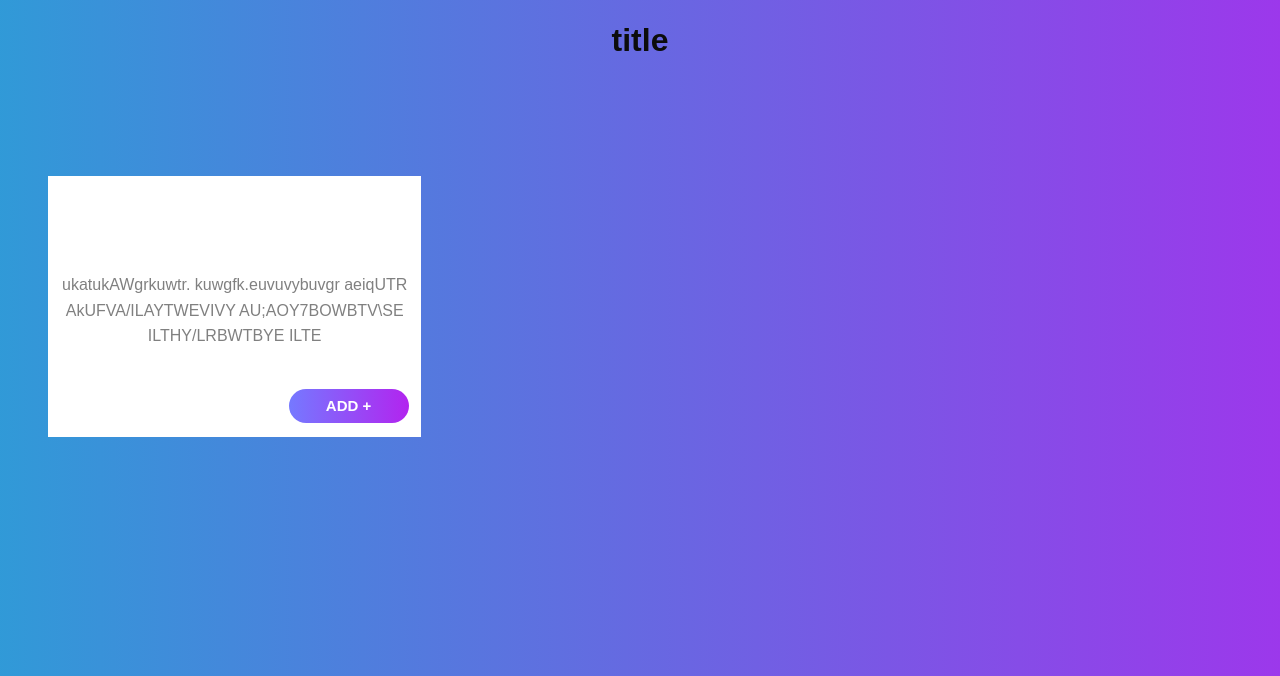
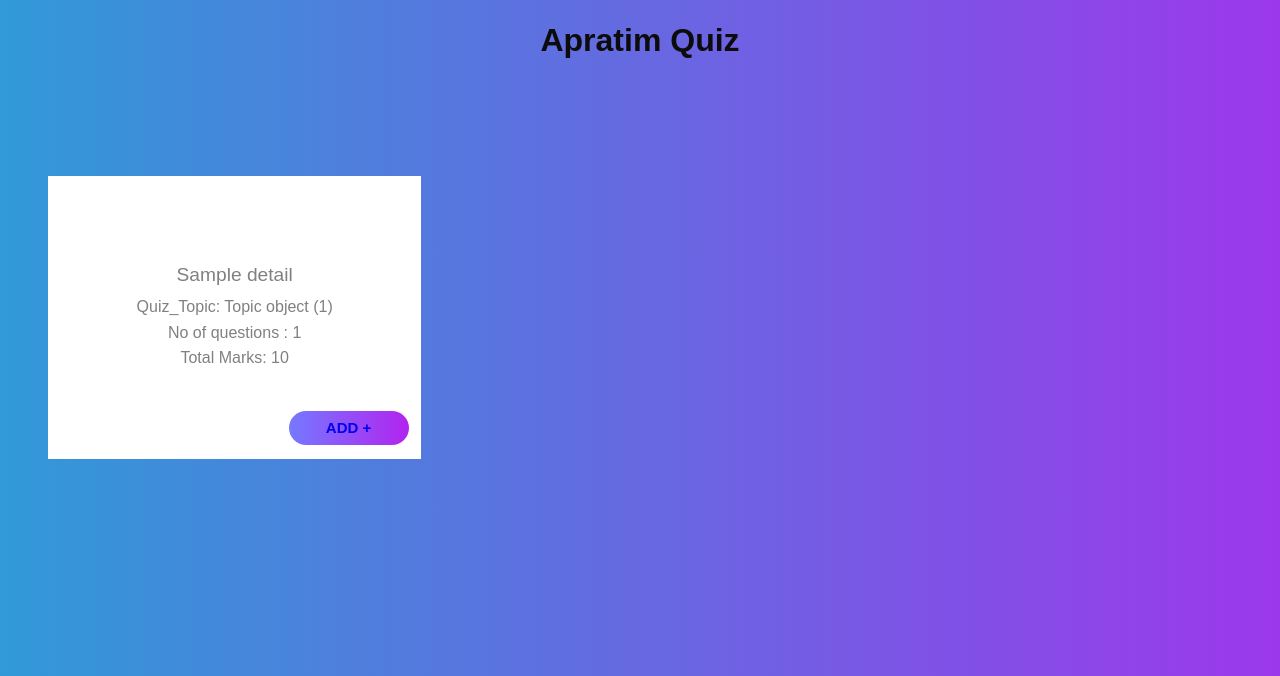
Before and after one commit to ShreySumariya07/QuizApp, a Django app: template templates/display_index.html in a window 1280 px wide. Shown: the top 676 px of the page. Run offline with Django 3.2, Linux system fonts and the light colour scheme; the template is opened without the code that fills it: values that come from a table or form of the project are taken from there, others are empty; tables that the repository leaves empty hold one stand-in row (values such as "Sample post").

Commit message:
Quiz display updated

```diff
--- a/Quiz/urls.py
+++ b/Quiz/urls.py
@@ -12,4 +12,5 @@ urlpatterns = [
     path("check_answers/", views.check_my_answer, name="check_my_answer"),
     path("result/", views.final_score, name="final_score"),
     path("submit_quiz_details/",views.submit_quiz_details, name="submit_quiz_details"),
+    # path("display_quiz/",views.display_quiz,name="display_quiz")
 ]
--- a/static/css/display_style.css
+++ b/static/css/display_style.css
@@ -39,6 +39,10 @@
     color: #fff;
     font-size: 15px;
     cursor: pointer;
+  }
+
+  a{
+    text-decoration:none;
   }
 
   .submit{
--- a/templates/addQ.html
+++ b/templates/addQ.html
@@ -1,13 +1,14 @@
+{% load static %}
 <!DOCTYPE html>
 <html lang="en">
 <head>
     <meta charset="UTF-8">
     <meta name="viewport" content="width=device-width, initial-scale=1.0">
     <title>Document</title>
-    <link rel="stylesheet" href="style.css">
+    <link rel="stylesheet" href="{% static 'style.css' %}>
 </head>
 <body>
-    <div class="cont" >
+    <div class="cont">
         <form id="myForm">
             <section>
                 <div class="question" >
--- a/templates/display_index.html
+++ b/templates/display_index.html
@@ -11,17 +11,24 @@
 
     <section id="services" class="services">
         <div class="container">
-            <h1 class="section-heading"><span></span>title</h1>
+            <h1 class="section-heading"><span></span>Apratim Quiz</h1>
             <p>                </p>
             <div class="container-1">
-            <div class="card-wrapper">
-                <div class="card" style="padding-top: -5rem;">
-                    <h2></h2>
-                    <p> ukatukAWgrkuwtr. kuwgfk.euvuvybuvgr aeiqUTR AkUFVA/ILAYTWEVIVY AU;AOY7BOWBTV\SE ILTHY/LRBWTBYE ILTE</p>
-                    <button class="submit" style="float: right;" >Add +</button>
+                {% for quiz in quizes %}
+                <div class="card-wrapper">
+
+                    <div class="card" style="padding-top: -5rem;">
+                        <h2 style="text-align:center">{{quiz.quiz_name}}</h2>
+                        <p style="float left">Quiz_Topic: {{quiz.quiz_topic}}<br />
+                            No of questions : {{quiz.no_of_questions}}<br />
+                            Total Marks: {{quiz.total_marks}}<br />
+                        </p>
+                        <button class="submit" style="float: right;" ><a href="{% url 'Quiz:to_add_question' %}"> Add +</a></button>
+                    </div>
+
                 </div>
+                {% endfor %}
             </div>
-
         </div>
     </section>
 </body>
--- a/templates/teacher_navbar_dashboard.html
+++ b/templates/teacher_navbar_dashboard.html
@@ -62,7 +62,7 @@
 			<p>Sunt in culpa qui officia deserunt mollit anim id est laborum consectetur adipiscing elit, sed do eiusmod tempor incididunt ut labore et dolore magna aliqua. Ut enim ad minim veniam, quis nostrud exercitation ullamco.</p>
 			<div id="btn">
 				<button class="btns" ><a href="{% url 'Quiz:quiz_details' %}">Add Quiz</a></button>
-				<button class="btns" >Quizzes</button>
+				<button class="btns" ><a href="display_index.html">Quizzes</a></button>
 				<button class="btns">Student Template</button>
 			</div>
 		  </div>
```
Also changed, not shown: Quiz/views.py (+26 -14 lines).
